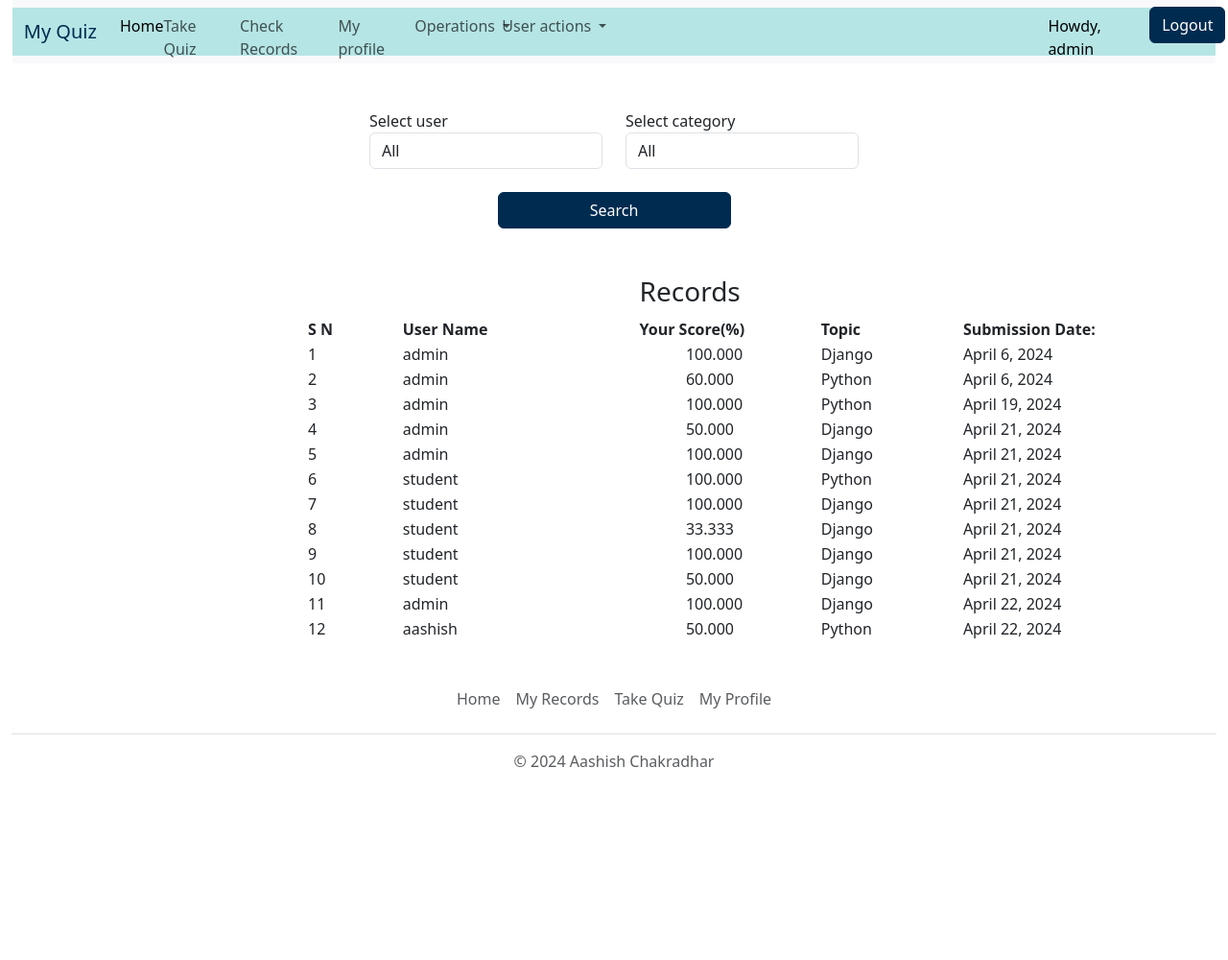
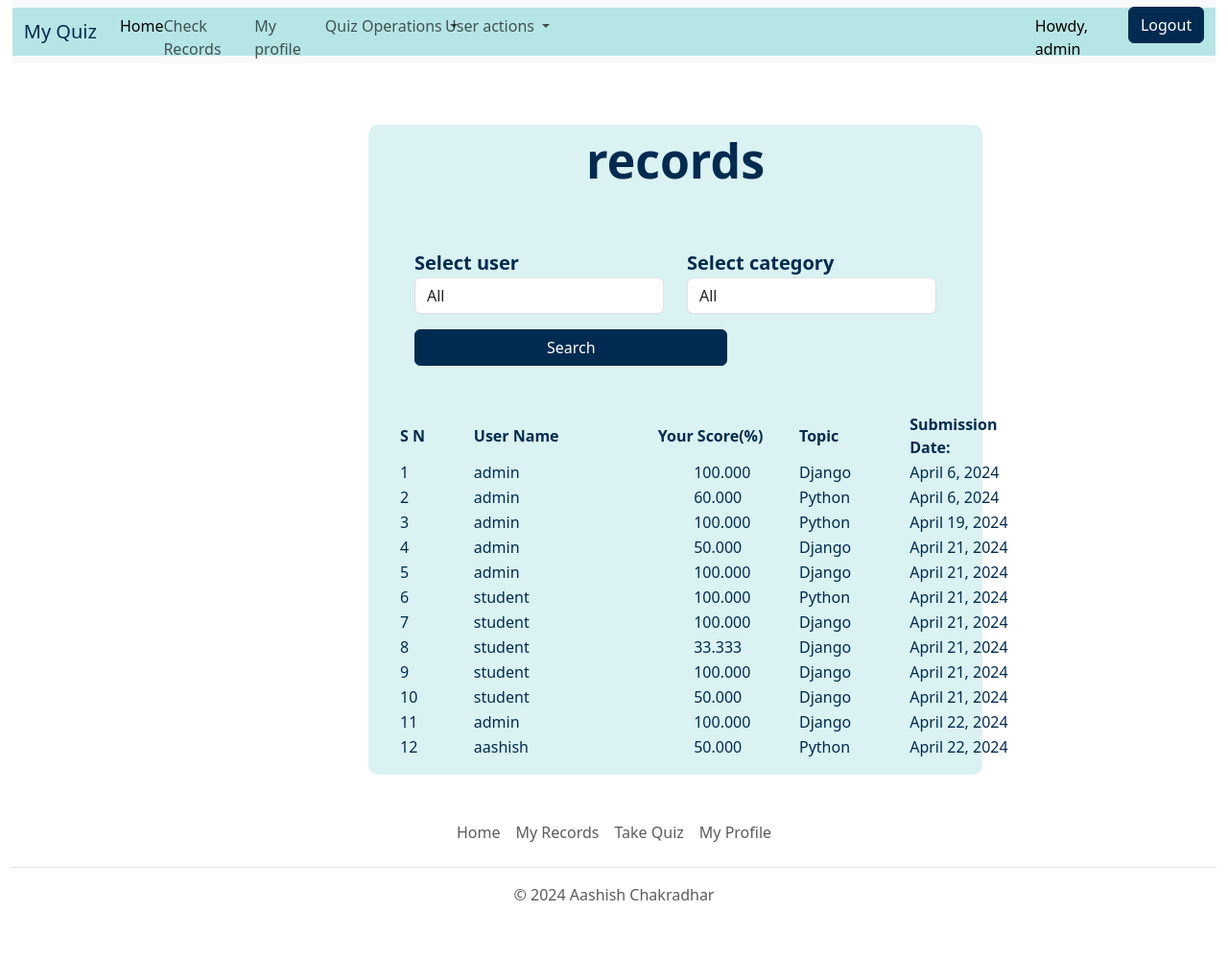
Before and after one commit to aashishChakradhar/quizApp, a Django app: page /view-record in a window 1280 px wide. Shown: the whole page at 96% size. Before the commit the page ends 799 px from the top, so only its background shows below. Run offline with Django 5.2, Linux system fonts and the light colour scheme; a user stored in the database is signed in; data comes from the database, SQL or seed files in the repository; both versions use the stored data as it was after the commit; some libraries are stand-ins or nearby versions.

Commit message:
finalizing basic css and updating the basic operations

```diff
--- a/quiz/views.py
+++ b/quiz/views.py
@@ -373,7 +373,7 @@ def view_record(request):
         return redirect("/login")
     else:
         try:
-            if request.user.is_superuser:
+            if request.user.is_staff:
                 if request.method=="POST":
                     user= request.POST.get('user')
                     category_form= request.POST.get('category')
--- /dev/null
+++ b/static/profile.css
@@ -0,0 +1,47 @@
+.profile{
+    background-color: rgba(182, 229, 229, 0.5);
+    color: #002b50;
+    width: 50%;
+    height: 100%;
+    margin-left: 30%;
+    margin-top: 5%;
+    padding-bottom: 1rem;
+    border-radius: 10px;
+}
+.heading{
+    text-align: center;
+    font-weight: bolder;
+    font-size: 50px;
+    padding-bottom: 1%;
+}
+.details{
+    font-size: 20px;
+    padding-left: 10%;
+    font-weight: bold;
+
+}
+.second-column{
+    font-weight: lighter;
+}
+
+.basic_button{
+    background-color: #002b50;
+    border-color: #002b50;
+    color: #ffffff;
+    width: 60%;
+    margin-top: 1rem;
+}
+
+.log_button{
+    background-color: #002b50;
+    border-color: #002b50;
+    color: #ffffff;
+    width: 100%;
+    margin-bottom: 1rem;
+}
+
+.grids{
+    width:100%;
+    text-align: left;
+    margin-left:5%;
+}
--- a/templates/base.html
+++ b/templates/base.html
@@ -12,6 +12,7 @@
     <link rel="shortcut icon" type="image/png" href="{% static 'image/question_bg.png' %}"/>
 
     <link rel="stylesheet" type='text/css' href="{% static './css/bootstrap.css' %}" />
+    <link rel="stylesheet" type='text/css' href="{% static 'profile.css' %}" />
 
     <title>
       {% block title %}
@@ -20,6 +21,7 @@
 
     {% block head %}
     {% endblock head %}
+
   </head>
 
   <body>
@@ -51,10 +53,11 @@
                     <li class="nav-item" style="width: 4%">
                       <a class="nav-link active" aria-current="page" href="{% url 'quiz:index' %}" >Home</a>
                     </li>
-
+                    {%if request.user.is_not_staff and request.user.is_not_admin%}
                     <li class="nav-item" style="width: 7%">
                       <a class="nav-link" href="{% url 'quiz:get_category' %}" >Take Quiz</a>
                     </li>
+                    {%endif%}
 
                     <li class="nav-item" style="width: 9%">
                       <a class="nav-link" href="{% url 'quiz:view_record' %}" >Check Records</a>
@@ -66,9 +69,9 @@
                     </li>
 
                     {% if request.user.is_staff %}
-                      <li class="nav-item dropdown" style="width: 8%">
+                      <li class="nav-item dropdown" style="width: 11%">
                         <a class="nav-link dropdown-toggle"  href="#" role="button" data-bs-toggle="dropdown" aria-expanded="false">
-                          Operations
+                          Quiz Operations
                         </a>
                         <ul class="dropdown-menu">
                           <li><a class="dropdown-item" href="/add-category">Add Category</a></li>
@@ -86,7 +89,6 @@
                     {% endif %}
 
                     {% if request.user.is_superuser%}
-
                       <li class="nav-item dropdown" style="width: 9%">
                         <a class="nav-link dropdown-toggle"  href="#" role="button" data-bs-toggle="dropdown" aria-expanded="false">
                           User actions
@@ -101,32 +103,32 @@
                           <li><a class="nav-link" href="/reset-password" >Reset Password</a></li>
                         </ul>
                       </li>
-                      <li class="nav-item" style="width: 10%; margin-left: 41%;">
+                      <li class="nav-item" style="width: 10%; margin-left: 45%;">
                         <a class="nav-link active" aria-current="page" href="/about" >Howdy, {{user.username}}</a>
                       </li>
-                      <li style="width: 5%;margin-bottom:1%">
-                        <a type="submit" class="btn btn-primary" style="background-color: #002b50; border-color: #002b50 ; color: #ffffff;" href="/logout">Logout</a>
+                      <li>
+                        <a type="submit" class="log_button btn btn-primary" href="/logout">Logout</a>
                       </li>
-                    {% else %}
+
+                    {% elif request.user.is_staff %}
                        <li class="nav-item" style="width: 11%">
                         <a class="nav-link" href="/change-password" >Change Password</a>
                       </li>
-                      {% if request.user.is_staff %}
-                        <li class="nav-item" style="width: 10%; margin-left: 40%;">
+                      <li class="nav-item" style="width: 10%; margin-left: 45%;">
                         <a class="nav-link active" aria-current="page" href="/about" >Howdy, {{user.username}}</a>
                       </li>
-                        <li style="width: 5%;margin-bottom:1%">
-                          <a type="submit" class="btn btn-primary" style="background-color: #002b50; border-color: #002b50 ; color: #ffffff;" href="/logout">Logout</a>
+                      <li >
+                        <a type="submit" class="log_button btn btn-primary" href="/logout">Logout</a>
                       </li>
                     {% else %}
-                        <li class="nav-item" style="width: 10%; margin-left: 47%;">
+                    <li class="nav-item" style="width: 10%; margin-left: 65%;">
                         <a class="nav-link active" aria-current="page" href="/about" >Howdy, {{user.username}}</a>
                       </li>
-                        <li style="width: 5%; margin-bottom:1%">
-                          <a type="submit" class="btn btn-primary" style="background-color: #002b50; border-color: #002b50 ; color: #ffffff;" href="/logout">Logout</a>
+                      <li >
+                        <a type="submit" class="log_button btn btn-primary" href="/logout">Logout</a>
                       </li>
                     {% endif %}
-                    {% endif %}
+
                   </ul>
               </div>
             </div>
--- a/templates/record_view.html
+++ b/templates/record_view.html
@@ -3,16 +3,17 @@
     view-records
 {% endblock title %}
 {% block body %}
-
-    {% if request.user.is_superuser  %}
-        <div class="container p-5">
-            <div class="row justify-content-center">
-                <div class="col-md-6">
+<div class="profile">
+    <div class="heading">
+        records
+    </div>
+    {% if request.user.is_staff  %}
+        <div class="details container p-5">
             <form method="POST" action="/view-record">
                 {% csrf_token %}
                 <div class="row">
                     <div class="col-md-6">
-                                <label>Select user</label>
+                        <label for="user">Select user</label>
                         <select name="user" id="user" class="form-control">
                             <option value="all">All</option>
                             {% for user in users %}
@@ -23,7 +24,7 @@
                         </select>
                     </div>
                     <div class="col-md-6">
-                                <label>Select category</label>
+                        <label for="category">Select category</label>
                         <select name="category" id="category" class="form-control">
                             <option value="all">All</option>
                             {% for category in categories %}
@@ -32,29 +33,16 @@
                         </select>
                     </div>
                 </div>
-                        <div class="row mt-4">
-                            <div class="col-md-6 offset-md-3">
-                                <button type="submit" class="btn btn-danger" style="background-color: #002b50; border-color: #002b50 ; color: #ffffff; width: 100%;">Search</button>
-                            </div>
-                        </div>
+                <button type="submit" class="basic_button btn btn-primary">Search</button>
             </form>
-                </div>
-            </div>
+
         </div>
     {% endif %}
 
-    <div style="width:70%; text-align: left; margin-left:25%;">
+    <div class="grids">
         {%if records%}
             <table>
                 <thead>
-                    <tr>
-                        <th></th>
-                        <th></th>
-                        <th>
-                            <h3>Records</h3>
-                        </th>
-                        <th></th>
-                    </tr>
                     <tr>
                         <th style="width:12%">
                             S N
@@ -104,4 +92,5 @@
         <h3 style="margin-left: 250px;">Records Not Found</h3>
         {%endif%}
     </div>
+</div>
 {% endblock body %}
```
Also changed, not shown: templates/about.html (+0 -28 lines), templates/password_change.html (+7 -5 lines), db.sqlite3, static/form.css (line endings or trailing spaces). Lines whose indentation alone changed are shown as unchanged.
